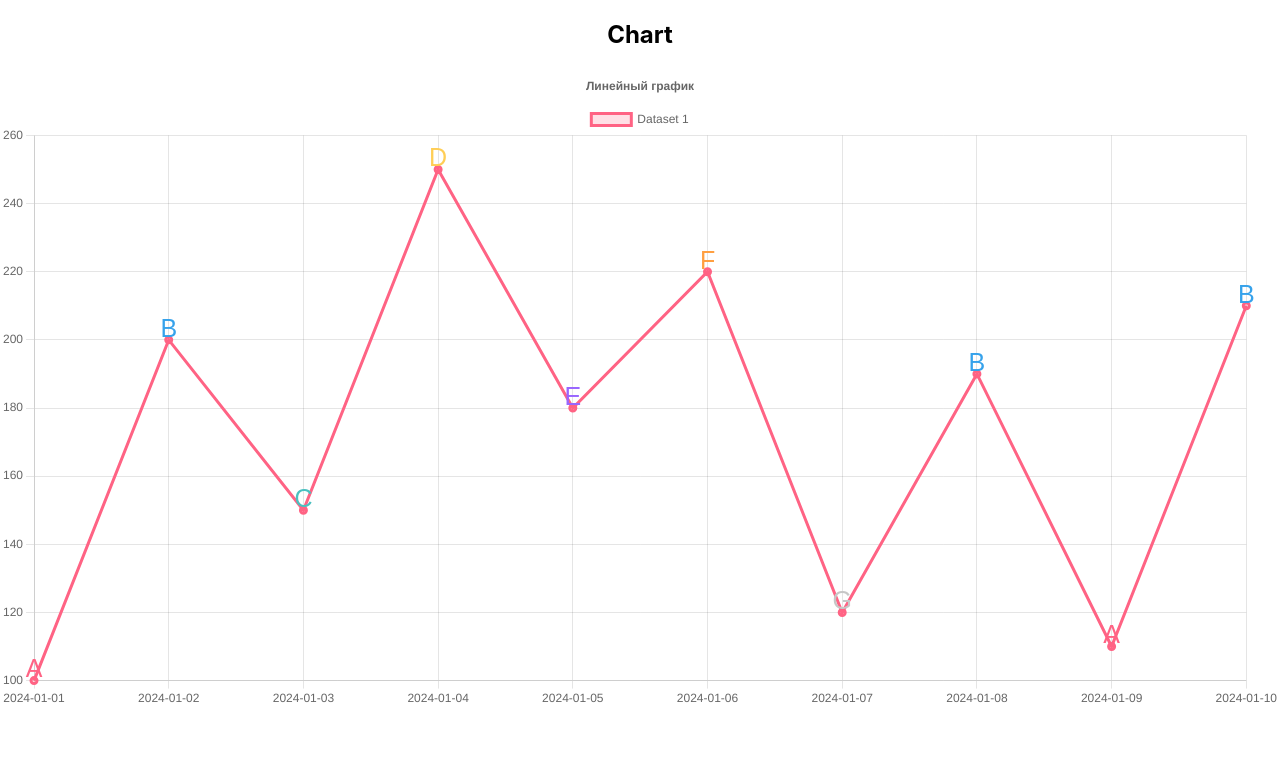
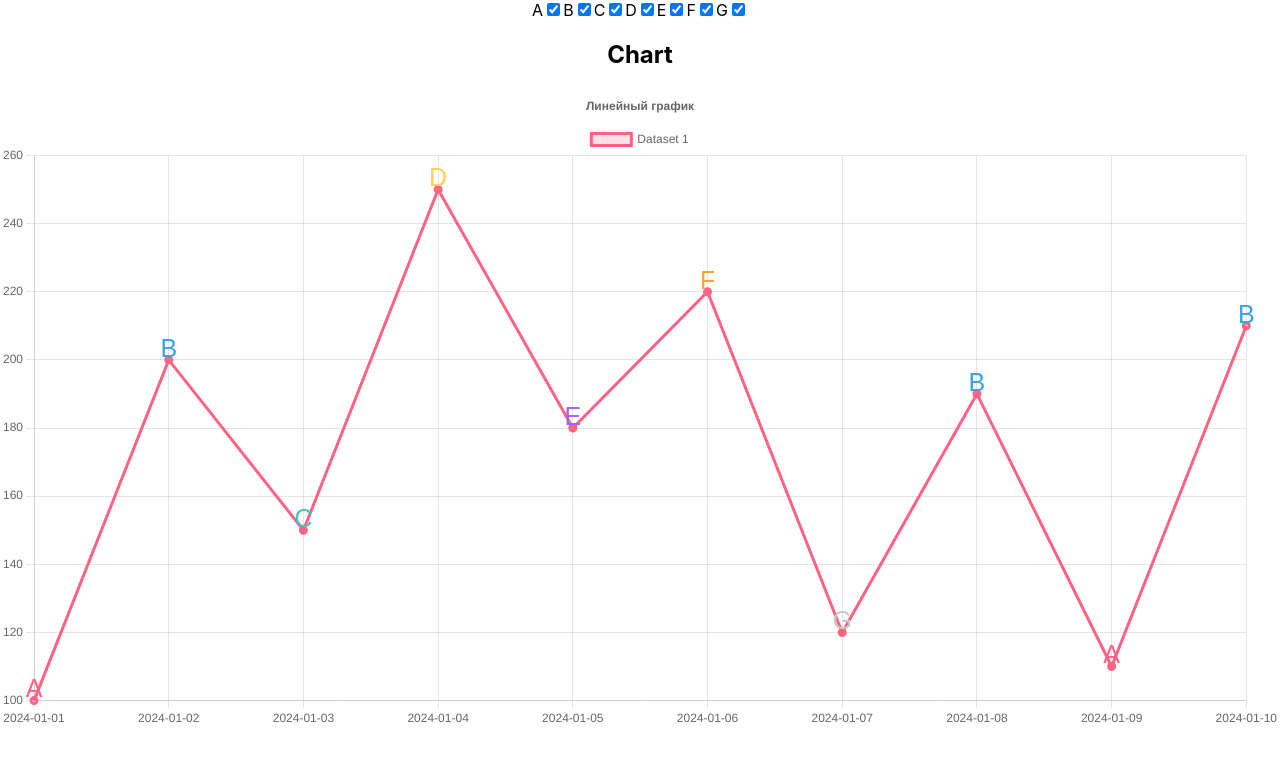
Before and after one commit to garold664/react-charts, a React (Create React App) app: page / in a window 1280 px wide. Shown: the top 762 px of the page. Built offline with nearby package versions, Linux system fonts and the light colour scheme.

Commit message:
add categories filtering

```diff
--- a/src/App.jsx
+++ b/src/App.jsx
@@ -5,32 +5,66 @@ import useData from './hooks/useData';
 
 function App() {
   const [data, isLoading, error] = useData();
-
-  const [categories, setCategories] = useState([]);
+  const [filteredData, setFilteredData] = useState(data);
+  const [categories, setCategories] = useState(
+    data.map((d) => ({ name: d.category, checked: true }))
+  );
   const [values, setValues] = useState([]);
   const [dates, setDates] = useState([]);
 
   useEffect(() => {
+    setFilteredData(data);
     setCategories(data.map((d) => d.category));
-    setValues(data.map((d) => d.value));
-    setDates(data.map((d) => d.date));
   }, [data]);
 
+  useEffect(() => {
+    setValues(filteredData.map((d) => d.value));
+    setDates(filteredData.map((d) => d.date));
+  }, [filteredData]);
+
+  useEffect(() => {
+    setFilteredData(
+      data.filter((entry) => categories.includes(entry.category))
+    );
+  }, [categories, data]);
+
+  // console.log(categories);
+  const categoryFilter = (
+    <div>
+      {[...new Set(data.map((d) => d.category).sort())].map((category) => (
+        <span key={`cat-${category}`}>
+          <label htmlFor={`cat-${category}`}>{category}</label>
+          <input
+            type="checkbox"
+            value={category}
+            id={`cat-${category}`}
+            checked={categories.includes(category)}
+            onChange={(e) => {
+              if (e.target.checked) {
+                setCategories([...categories, e.target.value]);
+              } else {
+                setCategories(categories.filter((c) => c !== e.target.value));
+              }
+            }}
+          />
+        </span>
+      ))}
+    </div>
+  );
+
   const transformedData = {
-    labels: dates,
+    labels: filteredData.map((d) => d.date),
     datasets: [
       {
         label: 'Dataset 1',
-        data: values,
+        data: filteredData.map((d) => d.value),
         backgroundColor: 'rgba(255, 99, 132, 0.2)',
         borderColor: 'rgba(255, 99, 132, 1)',
         borderWidth: 3,
-        categories: categories,
+        categories: filteredData.map((d) => d.category),
       },
     ],
   };
-
-  // console.log(transformedData);
 
   const content = isLoading ? (
     'Loading...'
@@ -39,7 +73,13 @@ function App() {
   ) : (
     <LineChart data={transformedData} categories={categories} />
   );
-  return <div className="App">{content}</div>;
+
+  return (
+    <div className="App">
+      {categoryFilter}
+      {content}
+    </div>
+  );
 }
 
 export default App;
--- a/src/components/LineChart.jsx
+++ b/src/components/LineChart.jsx
@@ -31,7 +31,7 @@ const categoryColors = {
 };
 
 export default function LineChart({ data }) {
-  console.log(data);
+  // console.log(data);
 
   const options = {
     responsive: true,
@@ -68,7 +68,7 @@ export default function LineChart({ data }) {
           meta.data.forEach((dataPoint, index) => {
             const { x, y } = dataPoint.tooltipPosition();
             const category = dataset.categories[index];
-            console.log(dataset.categories);
+            // console.log(dataset.categories);
 
             ctx.font = '25px Arial';
             ctx.fillStyle = categoryColors[category] || 'black';
--- a/src/hooks/useData.js
+++ b/src/hooks/useData.js
@@ -28,10 +28,6 @@ const useData = () => {
     getData();
   }, []);
 
-  useEffect(() => {
-    // console.log(data);
-  }, [data]);
-
   return [data, isLoading, error];
 };
 export default useData;
```
